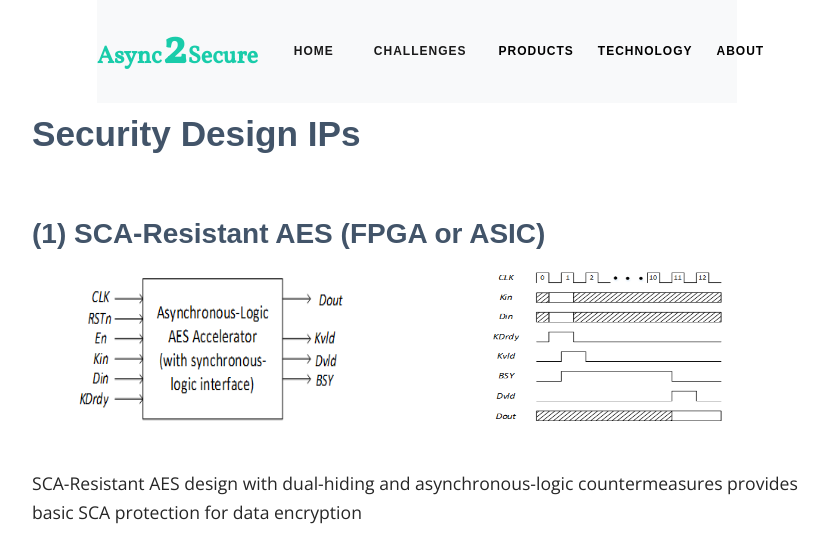
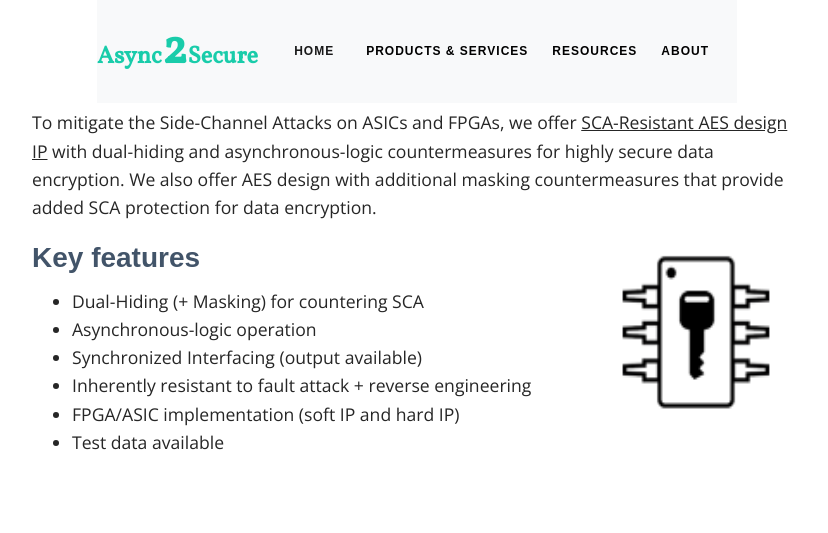
Before and after one commit to async2secure/async2secure.github.io, a Jekyll site: the page built from _pages/products/security_design_ips.md, in a window 1280 px wide. Shown: the top 533 px of the page, without its empty margins (223-1051 px from the left). Built offline with Jekyll 4.4.1, drawn with Linux system fonts in a browser that asks for light colours; some web fonts are replaced; some of the changed text lies outside the part shown.

Commit message:
add product page

```diff
--- a/_includes/header.html
+++ b/_includes/header.html
@@ -26,17 +26,8 @@
           <div class="underline"></div>
         </li>
 
-        <li class="nav-item active">
-          <a
-            class="nav-link"
-            href="{{ site.baseurl }}{% link _pages/attack.md %}"
-            >Challenges
-          </a>
-          <div class="underline"></div>
-        </li>
-
         <li class="dropdown">
-          <a href="/">Products</a>
+          <a href="/">Products & Services</a>
           <div class="dropdown-menu">
             <a
               class="dropdown-item"
@@ -57,7 +48,7 @@
         </li>
 
         <li class="dropdown">
-          <a href="/">Technology</a>
+          <a href="/">Resources</a>
           <div class="dropdown-menu">
             <a
               class="dropdown-item"
--- a/_pages/products/security_design_ips.md
+++ b/_pages/products/security_design_ips.md
@@ -12,52 +12,59 @@ permalink: /products/security_design_ips
     </content>
 </div>
 
-## Security Design IPs
-
-<br>
-
-### (1) SCA-Resistant AES (FPGA or ASIC)
+To mitigate the Side-Channel Attacks on ASICs and FPGAs, we offer <u>SCA-Resistant AES design
+IP</u> with dual-hiding and asynchronous-logic countermeasures for highly secure data encryption.
+We also offer AES design with additional masking countermeasures that provide added SCA
+protection for data encryption.
 
 <div class="container">
     <div class="row">
 
-        <div class="col-sm">
-            <img class="mx-auto d-block" src="/assets/products/security_ip/image--035.png" width="80%" height="80%">
+        <div class="col">
+
+<h3 id="key-features">Key features</h3>
+<ul>
+  <li>Dual-Hiding (+ Masking) for countering SCA</li>
+  <li>Asynchronous-logic operation</li>
+  <li>Synchronized Interfacing (output available)</li>
+  <li>Inherently resistant to fault attack + reverse engineering</li>
+  <li>FPGA/ASIC implementation (soft IP and hard IP)</li>
+  <li>Test data available</li>
+</ul>
+
         </div>
-        <div class="col-sm">
-            <img class="mx-auto d-block" src="/assets/products/security_ip/image--036.png" width="80%" height="80%">
+        <div class="col-sm-auto">
+        <img class="mx-auto d-block" src="/assets/products/security_ip/image--002.png" style="width:200px;height:200px;">
         </div>
 
     </div>
 
 </div>
-
-SCA-Resistant AES design with dual-hiding and asynchronous-logic countermeasures provides basic SCA protection for data encryption
-
-### (2) SCA-Resistant Masked AES (FPGA or ASIC)
+<br>
+<br>
+To mitigate the Reverse Engineering on ASICs, we offer <u>Camouflage Library Cells</u> with look-
+alike cell layout for high valued IP protection.
 
 <div class="container">
     <div class="row">
 
-        <div class="col-sm">
-            <img class="mx-auto d-block" src="/assets/products/security_ip/image--037.png" width="80%" height="80%">
+        <div class="col">
+
+<h3 id="key-features">Key features</h3>
+
+<ul>
+  <li>Patented library cells</li>
+  <li>Invulnerable against IC delayering</li>
+  <li>Applicable to any CMOS process</li>
+  <li>Compatible to standard design flow</li>
+  <li>Low power, area, speed overheads</li>
+</ul>
+
         </div>
+        <div class="col-sm-auto">
+        <img class="mx-auto d-block" src="/assets/products/security_ip/image--003.png" style="width:200px;height:200px;">
+        </div>
+
     </div>
 
 </div>
-
-SCA-Resistant Masked AES design with dual-hiding, asynchronous-logic and additional masking countermeasures provides added SCA protection for data encryption
-
-### (3) ASIC Camouflage Library Cells
-
-<div class="container">
-    <div class="row">
-
-        <div class="col-sm">
-            <img class="mx-auto d-block" src="/assets/products/security_ip/rsz_image--034.png" width="80%" height="80%">
-        </div>
-    </div>
-
-</div>
-
-ASIC Camouflage Library Cells with look-alike cell layout provide high resistance to reverse engineering for IP protection
--- a/_sass/_layout.scss
+++ b/_sass/_layout.scss
@@ -303,3 +303,7 @@ hr.new3 {
   border: 2px solid rgb(202, 12, 139);
   border-radius: 2px;
 }
+
+u {
+  text-decoration: underline;
+}
--- a/index.markdown
+++ b/index.markdown
@@ -13,8 +13,6 @@ layout: home
 <content>
 </content>
 </div>
-            <br>
-
 <br>
 <section id="content">
 
```
Also changed, not shown: assets/products/security_ip/image--002.png (added), assets/products/security_ip/image--003.png (added).
